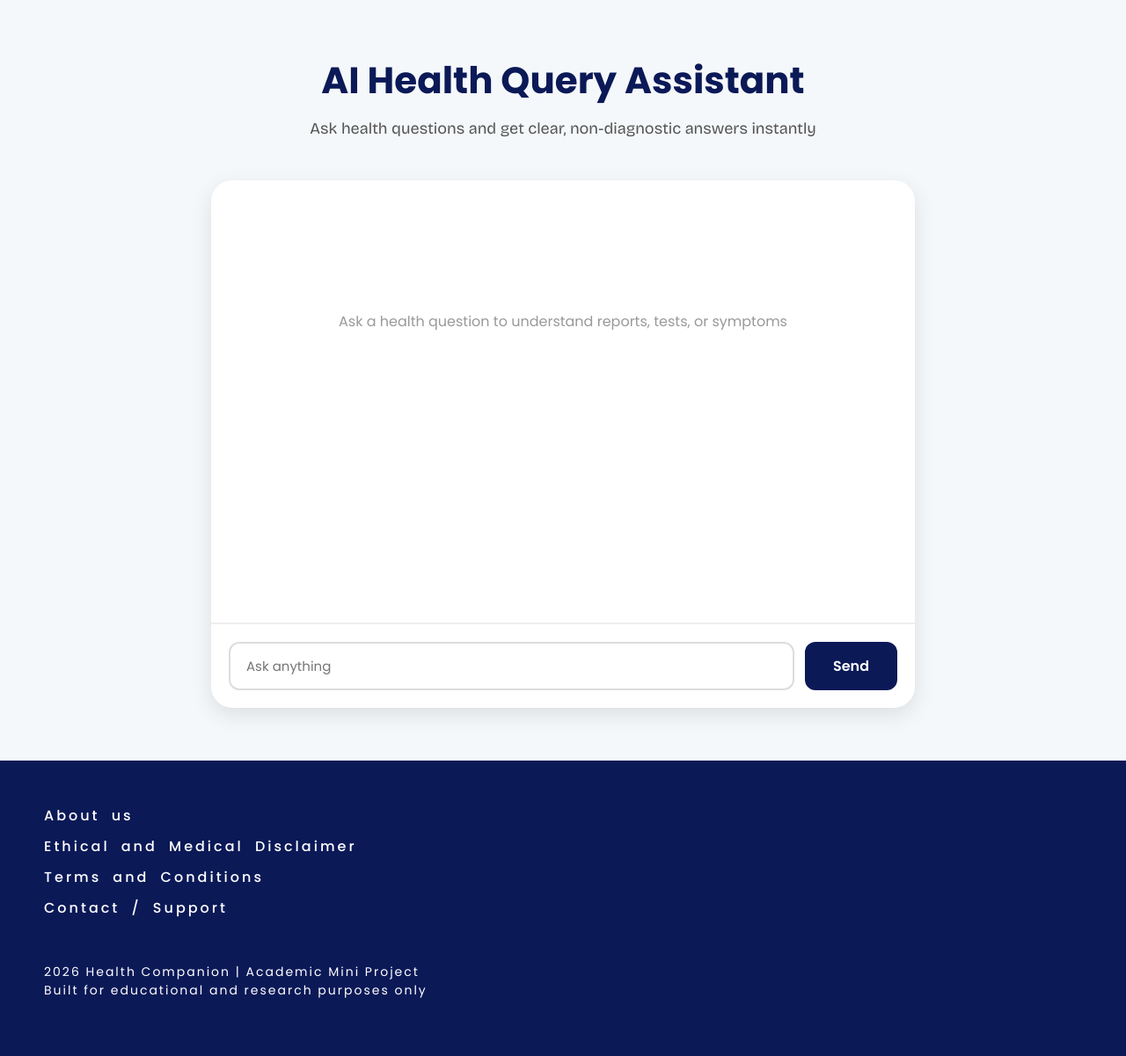
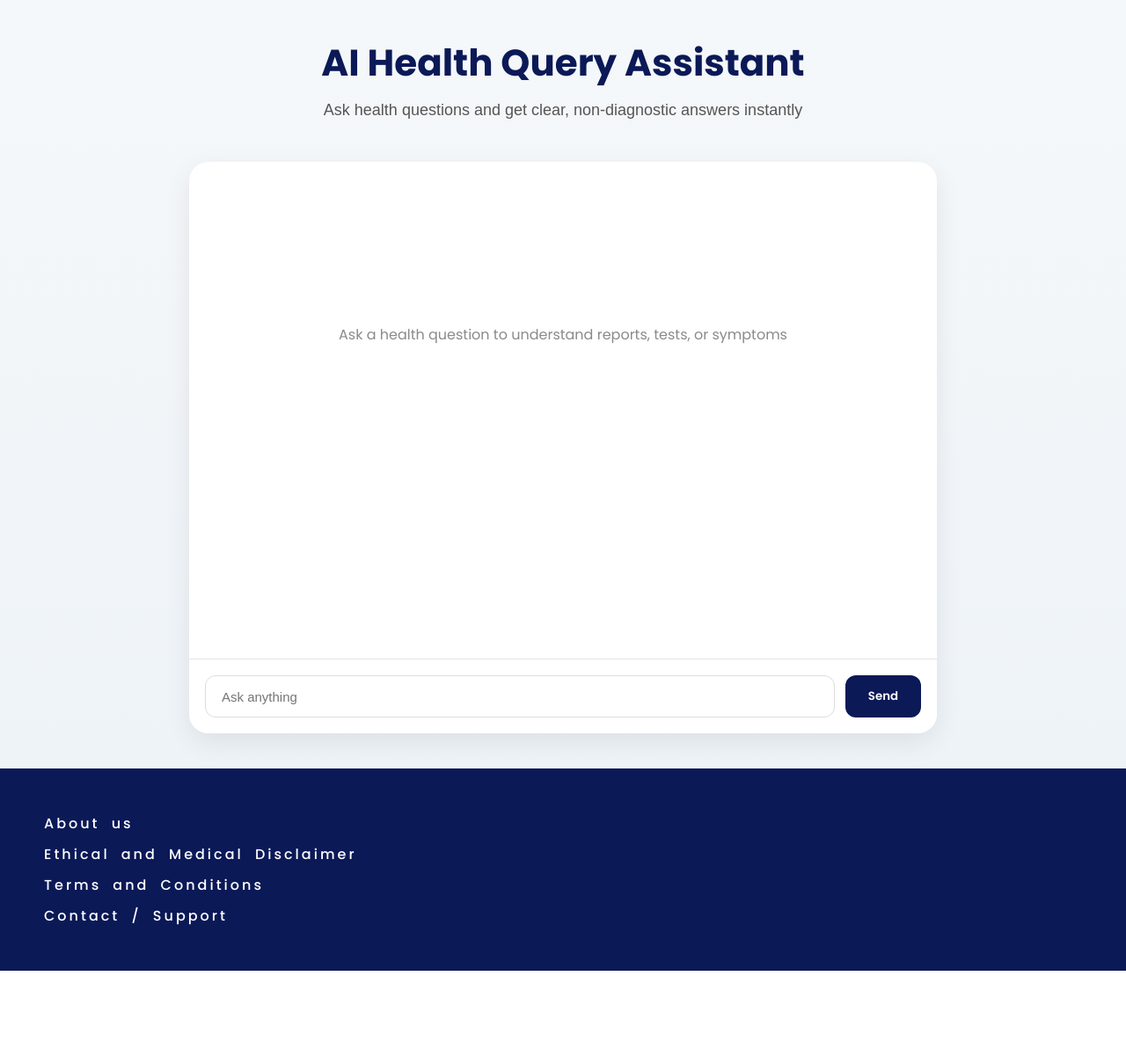
Before and after one commit to anagha7337/Medinsight-AI, a Flask app: page / in a window 1280 px wide. Shown: the part 80-1281 px from the top of the page at 88% size. After the commit the page ends 1184 px from the top, so only its background shows below. Run offline with Flask 3, Linux system fonts and the light colour scheme.

Commit message:
Polished chat layout

```diff
--- a/ai-assistant/static/style.css
+++ b/ai-assistant/static/style.css
@@ -716,104 +716,128 @@ footer {
 
 
 /* AI CHAT ASSISTANT */
+/* ============================= */
+/* CHATGPT STYLE AI CHAT DESIGN */
+/* ============================= */
+
 .chat-section {
     min-height: calc(100vh - 80px - 200px);
-    padding: 60px 20px;
-    background-color: #f5f8fa;
+    padding: 40px 20px;
+    background: linear-gradient(180deg, #f5f8fa 0%, #eef3f8 100%);
 }
 
 .chat-container {
-    max-width: 800px;
+    max-width: 850px;
     margin: 0 auto;
     background: white;
-    border-radius: 24px;
-    box-shadow: 0 8px 24px rgba(0, 0, 0, 0.1);
-    overflow: hidden;
+    border-radius: 22px;
+    box-shadow: 0 10px 30px rgba(0,0,0,0.08);
     display: flex;
     flex-direction: column;
-    height: 600px;
+    height: 650px;
+    overflow: hidden;
 }
 
+/* Message area */
 .chat-messages {
     flex: 1;
-    padding: 32px;
+    padding: 28px;
     overflow-y: auto;
     display: flex;
     flex-direction: column;
-    gap: 16px;
+    gap: 18px;
 }
 
+/* Empty state */
 .chat-placeholder {
     text-align: center;
-    color: #999;
+    margin-top: 140px;
+    color: #8a8a8a;
     font-size: 16px;
-    margin-top: 100px;
 }
 
+/* Message bubbles */
 .chat-message {
     padding: 14px 18px;
     border-radius: 16px;
-    max-width: 70%;
-    line-height: 1.5;
+    max-width: 75%;
+    font-size: 15px;
+    line-height: 1.6;
+    animation: fadeIn 0.25s ease;
 }
 
+/* User bubble */
 .chat-message.user {
-    background-color: #0b1957;
+    background: #0b1957;
     color: white;
     align-self: flex-end;
     border-bottom-right-radius: 4px;
 }
 
+/* AI bubble */
 .chat-message.ai {
-    background-color: #e8f0fe;
-    color: #333;
+    background: #f1f5ff;
+    color: #222;
     align-self: flex-start;
     border-bottom-left-radius: 4px;
+    border: 1px solid #e2e8f0;
 }
 
+/* Input bar */
 .chat-input-wrapper {
     display: flex;
     gap: 12px;
-    padding: 20px;
-    border-top: 2px solid #eee;
+    padding: 18px;
+    border-top: 1px solid #e5e5e5;
+    background: white;
 }
 
+/* Input field */
 .chat-input {
     flex: 1;
     padding: 14px 18px;
-    border: 2px solid #ddd;
+    border: 1.5px solid #ddd;
     border-radius: 12px;
     font-size: 15px;
-    font-family: "Poppins", sans-serif;
+    transition: 0.2s ease;
 }
 
 .chat-input:focus {
     outline: none;
     border-color: #0b1957;
+    box-shadow: 0 0 0 3px rgba(11,25,87,0.08);
 }
 
+/* Send button */
 .chat-send-btn {
-    padding: 14px 32px;
-    background-color: #0b1957;
+    padding: 14px 26px;
+    background: #0b1957;
     color: white;
     border: none;
     border-radius: 12px;
-    font-size: 16px;
     font-weight: 600;
     cursor: pointer;
-    transition: transform 0.2s, box-shadow 0.2s;
+    transition: 0.2s ease;
 }
 
 .chat-send-btn:hover {
     transform: translateY(-2px);
-    box-shadow: 0 8px 20px rgba(11, 25, 87, 0.3);
+    box-shadow: 0 8px 18px rgba(11,25,87,0.25);
 }
 
-.chat-message {
-    animation: fadeIn 0.25s ease-in;
+.chat-send-btn:disabled {
+    opacity: 0.6;
+    cursor: not-allowed;
 }
 
+/* Smooth appearance */
 @keyframes fadeIn {
-    from { opacity: 0; transform: translateY(8px); }
-    to { opacity: 1; transform: translateY(0); }
+    from {
+        opacity: 0;
+        transform: translateY(8px);
+    }
+    to {
+        opacity: 1;
+        transform: translateY(0);
+    }
 }
--- a/ai-assistant/templates/ai_assistant.html
+++ b/ai-assistant/templates/ai_assistant.html
@@ -4,16 +4,18 @@
     <meta charset="UTF-8">
     <meta name="viewport" content="width=device-width, initial-scale=1.0">
     <title>AI Health Query Assistant - Medinsight AI</title>
+
     <link rel="stylesheet" href="{{ url_for('static', filename='style.css') }}">
     <link href="https://fonts.googleapis.com/css2?family=Poppins:wght@300;400;500;600;700&display=swap" rel="stylesheet">
-    <link href="https://fonts.googleapis.com/css2?family=Bricolage+Grotesque:wght@200..800&display=swap" rel="stylesheet">
 </head>
 <body>
 
 <header>
     <img class="logo" src="assets/medinsight ai logo nobg 1.png" alt="Medinsight AI Logo">
+
     <div class="profile-wrapper">
         <img class="dp" src="assets/account 1.png" alt="Profile" id="profileBtn">
+
         <div class="profile-popup" id="profilePopup">
             <p class="profile-name">Anagha</p>
             <p class="profile-username">@anagha_k</p>
@@ -27,6 +29,7 @@
     <p class="page-subtitle">Ask health questions and get clear, non-diagnostic answers instantly</p>
 
     <div class="chat-container">
+
         <div class="chat-messages" id="chatMessages">
             <div class="chat-placeholder">
                 <p>Ask a health question to understand reports, tests, or symptoms</p>
@@ -37,20 +40,17 @@
             <input type="text" class="chat-input" id="chatInput" placeholder="Ask anything">
             <button class="chat-send-btn" id="sendBtn">Send</button>
         </div>
+
     </div>
 </section>
 
 <footer>
     <div class="page-links">
-        <a href="about_us.html">About us</a>
-        <a href="ethics.html">Ethical and Medical Disclaimer</a>
-        <a href="terms.html">Terms and Conditions</a>
-        <a href="contact.html">Contact / Support</a>
+        <a href="#">About us</a>
+        <a href="#">Ethical and Medical Disclaimer</a>
+        <a href="#">Terms and Conditions</a>
+        <a href="#">Contact / Support</a>
     </div>
-    <p class="copyright">
-        2026 Health Companion | Academic Mini Project<br>
-        Built for educational and research purposes only
-    </p>
 </footer>
 
 <script>
@@ -73,13 +73,8 @@ document.getElementById('chatInput').addEventListener('keypress', function(e) {
 
 function formatResponse(text) {
     return text
-        // Fix bold even with spaces
         .replace(/\*\*\s*(.*?)\s*\*\*/g, "<b>$1</b>")
-
-        // Add line break before numbered points
         .replace(/(\d+\.)/g, "<br><br>$1")
-
-        // Convert new lines
         .replace(/\n/g, "<br>");
 }
 
@@ -100,11 +95,18 @@ function sendMessage() {
     chatMessages.appendChild(userMsg);
 
     input.value = '';
-    chatMessages.scrollTop = chatMessages.scrollHeight;
+    chatMessages.scrollTo({
+        top: chatMessages.scrollHeight,
+        behavior: "smooth"
+    });
 
-    // Disable button while loading
+    // Show loading bubble
+    const loading = document.createElement('div');
+    loading.className = 'chat-message ai';
+    loading.innerHTML = "Thinking...";
+    chatMessages.appendChild(loading);
+
     sendBtn.disabled = true;
-    sendBtn.textContent = "Thinking...";
 
     fetch("/get", {
         method: "POST",
@@ -115,24 +117,24 @@ function sendMessage() {
     })
     .then(response => response.text())
     .then(data => {
+        loading.remove();
+
         const aiMsg = document.createElement('div');
         aiMsg.className = 'chat-message ai';
         aiMsg.innerHTML = formatResponse(data);
 
         chatMessages.appendChild(aiMsg);
-        chatMessages.scrollTop = chatMessages.scrollHeight;
+
+        chatMessages.scrollTo({
+            top: chatMessages.scrollHeight,
+            behavior: "smooth"
+        });
 
         sendBtn.disabled = false;
-        sendBtn.textContent = "Send";
     })
-    .catch(error => {
-        const aiMsg = document.createElement('div');
-        aiMsg.className = 'chat-message ai';
-        aiMsg.textContent = "Error connecting to AI server.";
-        chatMessages.appendChild(aiMsg);
-
+    .catch(() => {
+        loading.innerHTML = "Error connecting to AI server.";
         sendBtn.disabled = false;
-        sendBtn.textContent = "Send";
     });
 }
 </script>
```
